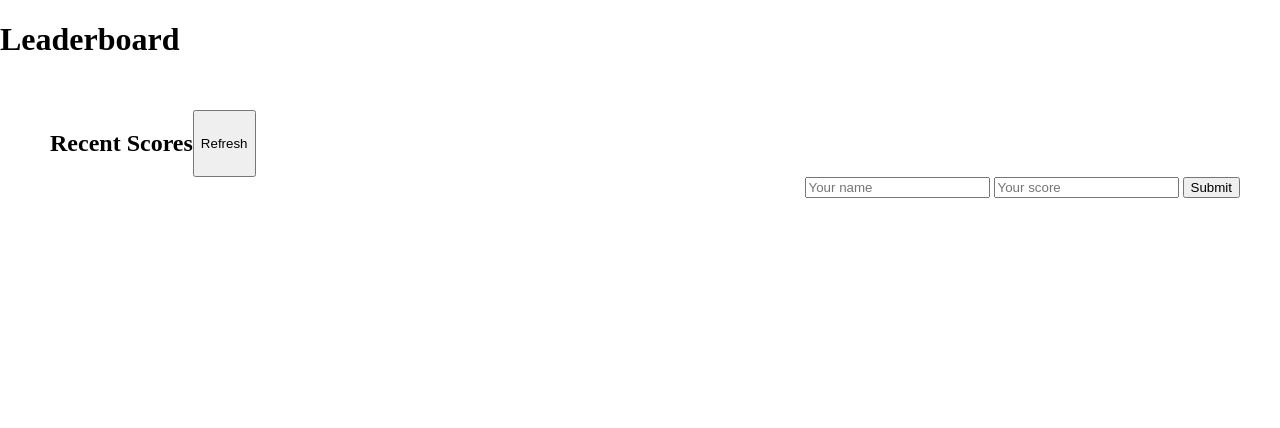
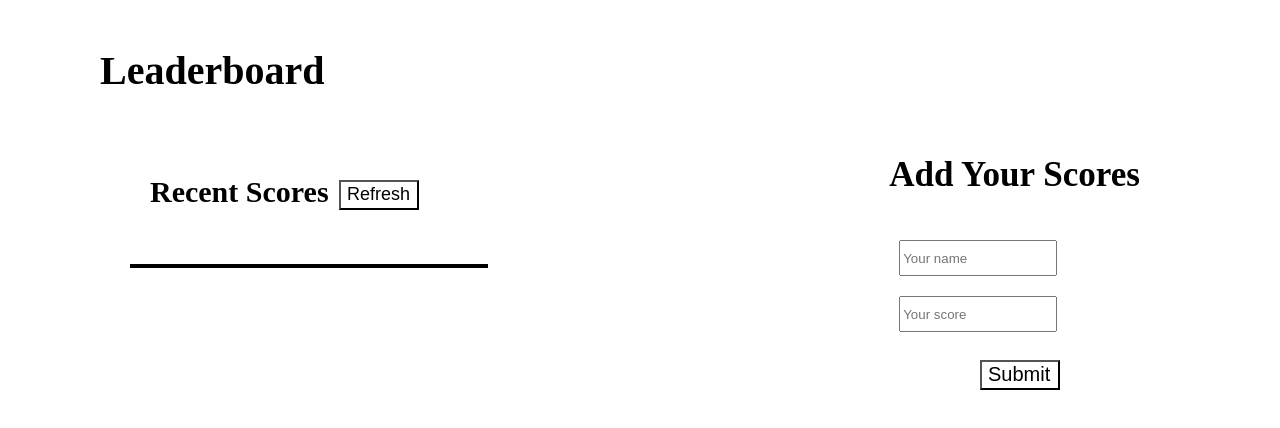
Before and after one commit to Rishi-Mishra0704/leaderboard, a website built with webpack: page src/index.html in a window 1280 px wide. Both pictures are taken after a click on the button "Refresh". Built offline with nearby package versions, Linux system fonts and the light colour scheme.

Commit message:
Add styles and linters

```diff
--- a/src/index.html
+++ b/src/index.html
@@ -16,6 +16,7 @@
       <div id="scores" class="scores"></div>
     </div>
     <div class="input-scores" id="input-scores">
+      <h3>Add Your Scores</h3>
       <input type="text" name="name" id="name" placeholder="Your name" />
       <input type="number" name="scores" id="score" placeholder="Your score" />
       <button type="button">Submit</button>
--- a/src/index.js
+++ b/src/index.js
@@ -1,7 +1,7 @@
-import './style.css'
-
+import './style.css';
+/* eslint-disable radix */
 // Get the necessary HTML elements
-const scoreContainer = document.getElementById('score-container');
+// const scoreContainer = document.getElementById('score-container');
 const scoresDiv = document.getElementById('scores');
 const refreshButton = document.querySelector('.refresh button');
 const submitButton = document.querySelector('.input-scores button');
@@ -12,34 +12,36 @@ const scoreInput = document.getElementById('score');
 let scores = [];
 
 // Function to update the scores displayed on the page
-function updateScores() {
+const updateScores = () => {
   scoresDiv.innerHTML = ''; // Clear the previous scores
-  for (let i = 0; i < scores.length; i++) {
+  for (let i = 0; i < scores.length; i += 1) {
     const score = scores[i];
     const div = document.createElement('div');
-    div.innerHTML = `${score.name}: ${score.score}`;
+    if (scores[i] % 2 === 0) {
+      score.style.background = 'grey';
+    }
+    div.innerHTML = `${score.name}: ${score.score}<hr class = "dash">`;
     scoresDiv.appendChild(div);
   }
-}
+};
 
 // Function to handle the refresh button click
-function handleRefresh() {
-    scores = []; // Remove all the scores
-    updateScores();
-  }
-
+const handleRefresh = () => {
+  scores = []; // Remove all the scores
+  updateScores();
+};
 // Function to handle the submit button click
-function handleSubmit() {
+const handleSubmit = () => {
   const name = nameInput.value.trim();
   const score = parseInt(scoreInput.value.trim());
 
   if (name && score) { // Check that both inputs are valid
-    scores.push({name, score});
+    scores.push({ name, score });
     nameInput.value = '';
     scoreInput.value = '';
     updateScores();
   }
-}
+};
 
 // Add event listeners to the buttons
 refreshButton.addEventListener('click', handleRefresh);
--- a/src/style.css
+++ b/src/style.css
@@ -1,21 +1,69 @@
-body{
+body {
   margin: 0;
   padding: 0;
 }
 
-h1{
+h1 {
   float: left;
 }
-#score-container{
+
+#score-container {
+  font-size: 20px;
+  margin: 20px 0 20px 100px;
   display: flex;
   flex-direction: column;
 }
-.refresh{
-    margin-top:30px ;
+
+.refresh {
+  margin-top: 30px;
   display: flex;
-    padding:0 50px;
+  padding: 0 50px;
 }
-.input-scores{
-    padding:0 40px;
+
+.refresh button {
+  font-size: 18px;
+  height: 30px;
+  width: 80px;
+  margin-top: 29px;
+  margin-left: 10px;
+  background: transparent;
+
+  /* outline: none; */
+}
+
+.scores {
+  width: 30%;
+  border: 2px solid black;
+  margin: 30px;
+}
+
+.input-scores {
+  font-size: 30px;
+  margin: 20px 100px 20px 0;
+  position: absolute;
+  right: 0;
+  top: 100px;
+  display: flex;
+  flex-direction: column;
+  padding: 0 40px;
   float: right;
 }
+
+.input-scores input {
+  margin: 10px;
+  height: 30px;
+  width: 150px;
+  margin-right: 70px;
+}
+
+.input-scores button {
+  font-size: 20px;
+  height: 30px;
+  width: 80px;
+  margin-top: 17.5px;
+  margin-left: 10px;
+  background: transparent;
+  display: flex;
+  align-self: flex-end;
+  margin-right: 80px;
+}
```
Also changed, not shown: package.json (+9 -0 lines), webpack.config.js (+10 -10 lines), .eslintrc.json (added), .github/workflows/linters.yml (added), .stylelintrc.json (added), 2 other files. Lines whose indentation alone changed are shown as unchanged.
